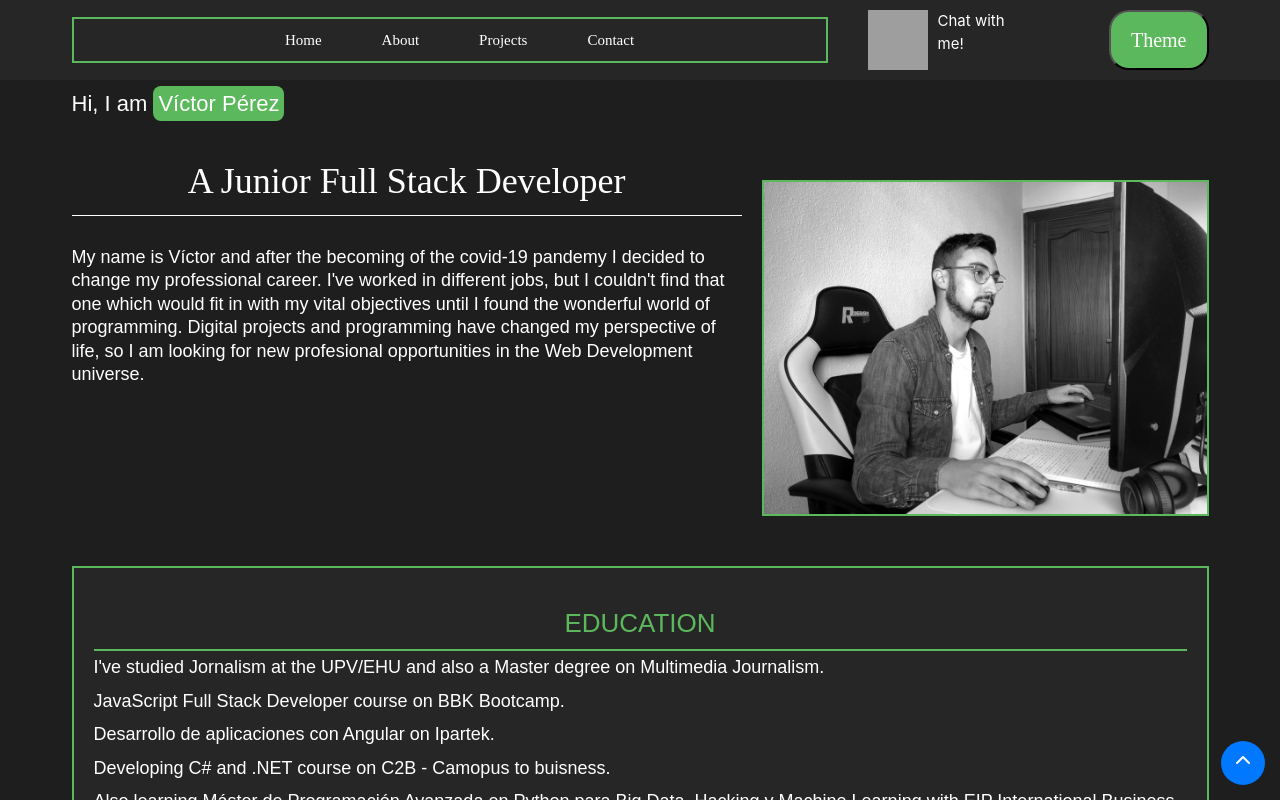
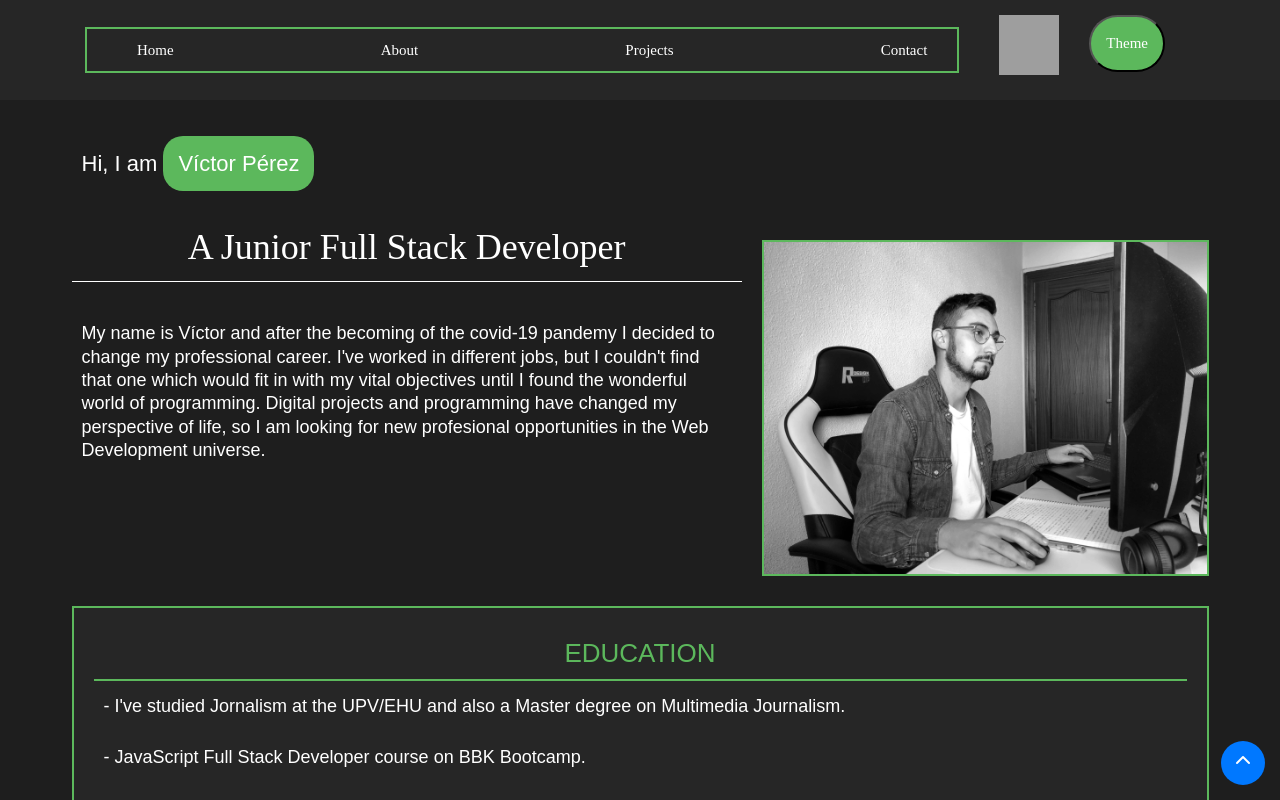
Before and after one commit to Doblepe/CV, a React (Create React App) app: page /about in a window 1280 px wide. Shown: the top 800 px of the page. Built offline with nearby package versions, Linux system fonts and the light colour scheme; grey boxes are pictures that could not be loaded.

Commit message:
css changes responsive

```diff
--- a/src/Components/Reusable/NavMenu.js
+++ b/src/Components/Reusable/NavMenu.js
@@ -3,32 +3,36 @@ import { NavLink } from 'react-router-dom';
 import styled from 'styled-components';
 import { MdClose, MdMenu } from 'react-icons/md';
 import WhatsIcon from './whatsIcon'
+
 const NavStyles = styled.nav`
   position: fixed;
   z-index: 100;
   top: 0;
   left: 0;
   width: 100%;
-  height: 8em;
-  padding: 1rem 0;
+  height: 100px;
+  padding: 15px 15px;
   display: flex;
-  align-items: center;
+  flex-direction: row;
   justify-content: space-between;
   background-color: ${(props) =>
     props.theme.bg_2
   };
+  margin : auto
   p{
     margin-left: 10px;
     color: ${(props) => props.theme.text};
     font-size: 1.5rem
   }
   ul {
-    align-items: center;
+    display: flex;
+    flex-direction: row;
     justify-content: space-between;
     max-width: 1200px;
     width: 90%;
     text-align: center;
-    margin: auto;
+    margin-top: auto;
+    margin-bottom: auto;
     border: solid 2px ${(props) => props.theme.secondary};
     li {
       margin: 0 10px;
@@ -46,13 +50,6 @@ const NavStyles = styled.nav`
       font-size: 1.5rem;
       color: ${(props) => props.theme.text};
       outline: none;
-    }
-    button{
-      margin-left: auto;
-      background-color:  #BCB4B4;
-    }
-    .active {
-      color: ${(props) => props.theme.text};
     }
   }
   .mobile-menu-icon {
@@ -76,25 +73,17 @@ const NavStyles = styled.nav`
     props.theme.bg_2}
     margin: auto;
     display:flex;
+    flex-direction: row;
+    justify-content: space-between;
+
   }
-  .container button{
-      font-family: 'RobotoMono Regular';
-      width: 5em;
-      border-radius: 20px;
-      padding: 1rem 2rem;
-      font-size: 2rem;
-      color: ${(props) => props.theme.text};
-      outline: none;
-     background-color: ${(props) => props.theme.secondary};
-      margin-left: 10em;
-      /* background-color:  #BCB4B4; */
-      margin-left: 5em;
+@media only screen and (max-width: 768px) {
+    max-height: 90px;
+    padding: 0;
+    ul{
+      display:flex;
+      flex-direction: column;
     }
-
-
-  @media only screen and (max-width: 768px) {
-    max-height: 20px;
-    padding: 0;
     .hide-item {
       transform: translateY(calc(-100% - var(--top)));
     }
@@ -124,22 +113,36 @@ const NavStyles = styled.nav`
       }
       li {
         display: block;
-        margin-bottom: 1rem;
+        margin: 15px;
       }
     }
       p{
     margin-left: 10px;
     color: ${(props) => props.theme.text};
     font-size: 1rem
-  }
-    #chat_txt{
-      display: none
-    }
-    #theme-btn{
+  }}
+`;
+
+
+const ThemeBtnStyl = styled.div`
+button{
+    align-content: center;
+      font-family: 'RobotoMono Regular';
+      border-radius: 40px;
+      padding: 15px;
+      margin: auto 30px;
+      font-size: 15px;
+      color: ${(props) => props.theme.text};
+      outline: none;
+      background-color: ${(props) => props.theme.secondary};
+}
+  @media only screen and (max-width: 768px) {
+     #theme-btn{
       display:none
     }
   }
-`;
+`
+
 
 export default function NavMenu(props) {
   const [showNav, setShowNav] = useState(false);
@@ -212,9 +215,10 @@ export default function NavMenu(props) {
           </NavLink>
         </li>
       </ul>
-        <WhatsIcon className={!showNav ? 'navItems hide-item' : 'navItems'} />
-        <p id="chat_txt">Chat with me!</p>
-        <button id="theme-btn" onClick={() => { props.themeToggler() }}>Theme</button>
+          <WhatsIcon className={!showNav ? 'navItems hide-item' : 'navItems'} />
+          <ThemeBtnStyl>
+            <button id="theme-btn" onClick={() => { props.themeToggler() }}>Theme</button>
+          </ThemeBtnStyl>
 
       </div>
     </NavStyles>
--- a/src/Components/Reusable/PText.js
+++ b/src/Components/Reusable/PText.js
@@ -10,7 +10,7 @@ const PStyle = styled.div`
     font-size: 1.5rem;
   }
   @media only screen and (max-width: 460px) {
-    font-size: 1rem;
+
   }
 `;
 
--- /dev/null
+++ b/src/Components/Reusable/Themebutton.js
@@ -0,0 +1,32 @@
+import React from 'react';
+import styled from 'styled-components';
+const ThemeBtnStyl = styled.div`
+button{
+      font-family: 'RobotoMono Regular';
+      border-radius: 50px;
+      padding: auto;
+      margin: auto 30px;
+      width: 4em;
+      font-size: 15px;
+      color: ${(props) => props.theme.text};
+      outline: none;
+      background-color: ${(props) => props.theme.secondary};
+}
+
+  @media only screen and (max-width: 768px) {
+     #theme-btn{
+      display:none
+    }
+  }
+`
+
+export default function ThemeBtn(props) {
+    console.log(props.props)
+
+    return (
+        <ThemeBtnStyl>
+            <button id="theme-btn" onClick={() => { props.themeToggler() }}>Theme</button>
+        </ThemeBtnStyl>
+
+    );
+}
--- a/src/Components/Reusable/whatsIcon.js
+++ b/src/Components/Reusable/whatsIcon.js
@@ -3,7 +3,6 @@ import styled from 'styled-components';
 import WhatsAppImagge from '../../assets/images/WhatsApp.svg.webp';
 
 const SectionTitleStyle = styled.div`
-
   text-align: center;
   display:flex;
   p {
@@ -30,7 +29,6 @@ const SectionTitleStyle = styled.div`
    position: absolute;
    top: 0px;
    left: 20px;
-
 }
   a{
     width:20px
@@ -46,7 +44,7 @@ const SectionTitleStyle = styled.div`
     color: ${(props) => props.theme.text};
   }
       img {
-  margin-left: 0;
+  margin-left: auto;
 
   }
   }
--- a/src/pages/About.js
+++ b/src/pages/About.js
@@ -13,8 +13,8 @@ const AboutPageStyles = styled.div`
   color: ${(props) =>
     props.theme.text
   };
-  margin: 0 auto;
-  font-size: 1.8rem;
+  padding: 80px 0;
+  font-size: 16px;
   line-height: 1.3em;
   font-family: 'Raleway', sans-serif;
  .top-section {
@@ -23,11 +23,6 @@ const AboutPageStyles = styled.div`
   justify-content: center;
   gap: 2rem;
 }
- p{
-  padding:1rem
-  font-size: 1.8rem;
-  line-height: 1.3em;}
-
   a {
     color: ${(props) =>
     props.theme.text
@@ -36,9 +31,8 @@ const AboutPageStyles = styled.div`
     border-bottom-width: 1px solid;
   }
   .education_section{
-    font-size: 2rem;
     gap:2rem;
-    font-size: 1.8rem;
+    font-size: 16px;
   }
   .left {
     flex: 3;
@@ -47,14 +41,14 @@ const AboutPageStyles = styled.div`
     flex: 2;
   }
   .about__subheading {
-    font-size: 2.2rem;
+    font-size: 22px;
     margin-bottom: 2rem;
     span {
       background-color:${(props) =>
     props.theme.secondary
   };
-      padding: 0.5rem;
-      border-radius: 8px;
+      padding: 15px;
+      border-radius: 20px;
     }
   }
   .about__heading {
@@ -74,7 +68,7 @@ const AboutPageStyles = styled.div`
     margin-top: 10em;
   }
   .about__info__items {
-    margin-top: 5rem;
+    margin-top: 30px;
     background-color: ${(props) =>
     props.theme.bg_2
   };
@@ -85,6 +79,7 @@ const AboutPageStyles = styled.div`
   }
   .about__info__item {
     margin-bottom: 5rem;
+    padding: auto;
   }
   .about__info__item i{
    font-size: 5rem;
@@ -92,7 +87,7 @@ const AboutPageStyles = styled.div`
   .about__info__heading {
   text-transform: uppercase;
   font-size: 2.6rem;
-  padding: 2rem 0 1rem 0;
+  padding: 10px 0 10px 0px;
   color: ${(props) =>
     props.theme.secondary
   };
@@ -100,6 +95,7 @@ const AboutPageStyles = styled.div`
   border-bottom: 2px solid ${(props) =>
     props.theme.secondary
   };
+
   }
    h3 {
   font-size: 2.4rem;
@@ -123,24 +119,40 @@ const AboutPageStyles = styled.div`
     gap: 1rem;
     padding:1rem
   }
+  .fav_box{
+    display:flex;
+    flex-direction: row;
+    justify-content: space-around
+  }
   .skills_article{
     justify-content:center;
     align-items: center;
    display: flex;
-   flex-flow: wrap;
+   flex-direction: column;
    border: solid 2px ${(props) =>
     props.theme.secondary
   };
-  margin-top:1em;
-  padding: 1rem;
+  margin-top:16px;
+  padding: 10px 0;
   width:125px;
   }
   .experience_box{
+    margin: 20px 0;
+    padding: auto;
     display: flex;
-    flex-wrap: wrap;
-    gap: 1rem;
+    flex-direction: column;
   }
+  p {
+    padding:10px;
+    font-size: 1.8rem
+   }
    @media only screen and (max-width: 1100px) {
+    padding: 125px 0;
+    line-height: 1.3em;
+   p {
+    padding:10px
+    font-size: 1.5rem
+   }
 
     .top-section {
       flex-direction: column;
@@ -174,13 +186,15 @@ const AboutPageStyles = styled.div`
   .aboutSection__right {
     flex: 3;
   }
+
+
 }
   @media only screen and (max-width: 768px) {
-    font-size: 1.4rem;
-    padding: 1rem 0;
+   padding: 120px 0;
+  font-size: 16px;
+  line-height: 1.3em;
       .right {
     flex-wrap: wrap;
-
    }
      img{
       max-height:390px;    }
@@ -198,8 +212,12 @@ const AboutPageStyles = styled.div`
   }
     .top-section {
       flex-direction: column;
-      gap: 5rem;
+      gap:1rem;
     }
+    p {
+    padding:10px;
+    font-size: 1.5rem
+   }
   }
   h3 {
   font-size: 1.8rem;
@@ -247,6 +265,11 @@ const AboutPageStyles = styled.div`
   }
 }
   @media only screen and (max-width: 450px) {
+    padding: 120px 0;
+   p {
+    padding:10px;
+    font-size: 1.5rem
+   }
   .about__info__heading {
       font-size: 2.5rem,;
        text-align:center;
@@ -276,11 +299,12 @@ const AboutPageStyles = styled.div`
   };
   margin-top:1em;
   padding: 1rem;
-  width:75px;
+  width:65px;
   }
   p{
-    font-size: 1rem;
-    margin: none;
+    padding:10px;
+    font-size: 1.5rem;
+    margin: auto;
   }
   .experience_box{
     display: block;
@@ -315,11 +339,11 @@ export default function About(props) {
           <div className="about__info__items">
             <div className="about__info__item">
               <h1 className="about__info__heading">Education</h1>
-              <p>I've studied Jornalism at the UPV/EHU and also a Master degree on Multimedia Journalism.</p>
-              <p>JavaScript Full Stack Developer course on <a href="https://www.linkedin.com/school/code4jobsbbkbootcamp/" rel='noreferrer' target='_blank'>BBK Bootcamp.</a></p>
-              <p>Desarrollo de aplicaciones con Angular on <a href="https://www.linkedin.com/company/ipartek/" rel='noreferrer' target='_blank'> Ipartek.</a></p>
-              <p> Developing C# and .NET course on <a href='https://www.linkedin.com/search/results/all/?keywords=C2B%20-%20Campus%20To%20Business&sid=zVd' rel='noreferrer' target='_blank'>C2B - Camopus to buisness</a>.</p>
-              <p> Also learning Máster de Programación Avanzada en Python para Big Data, Hacking y Machine Learning with <a href='https://www.linkedin.com/school/eip-international-business-school/' rel='noreferrer' target='_blank'>EIP International Business School</a>.</p>
+              <p>- I've studied Jornalism at the UPV/EHU and also a Master degree on Multimedia Journalism.</p>
+              <p>- JavaScript Full Stack Developer course on <a href="https://www.linkedin.com/school/code4jobsbbkbootcamp/" rel='noreferrer' target='_blank'>BBK Bootcamp.</a></p>
+              <p>- Desarrollo de aplicaciones con Angular on <a href="https://www.linkedin.com/company/ipartek/" rel='noreferrer' target='_blank'> Ipartek.</a></p>
+              <p>-  Developing C# and .NET course on <a href='https://www.linkedin.com/search/results/all/?keywords=C2B%20-%20Campus%20To%20Business&sid=zVd' rel='noreferrer' target='_blank'>C2B - Camopus to buisness</a>.</p>
+              <p>- Also learning Máster de Programación Avanzada en Python para Big Data, Hacking y Machine Learning with <a href='https://www.linkedin.com/school/eip-international-business-school/' rel='noreferrer' target='_blank'>EIP International Business School</a>.</p>
             </div>
 
             <div className="about__info__item">
@@ -420,7 +444,7 @@ export default function About(props) {
                 </article>
               </div>
               <h2 >My favs: </h2>
-              <div className="icons_box">
+              <div className="fav_box">
               <article className='skills_article'>
                 <i class="devicon-javascript-plain"></i>
                 <p>JS</p>
@@ -434,9 +458,9 @@ export default function About(props) {
               <div className="about__info__item">
               <h1 className="about__info__heading">Experience</h1>
               <div className="experience_box">
-                <p>On the IT world I worked for three months coding REACT && PHP at <a href="http://jamenet.eus/" rel='noreferrer' target='_blank'>Jamenet Sollutions.</a></p>
-                <p>Since june of 2022 i'm coding with JS with Bilbomática and The WhiteTeam developing this app <a href="https://www.geo.euskadi.eus/geobisorea" rel='noreferrer' target='_blank'> Visor Geoeuskadi</a> </p>
-                <p>I've worked on many different jobs, such as a Journalist, as a comercial, as administrative and also as a Lifeguard. Thath jobs let me gain so many soft skills like efficient comunication, emotional intelligence and team working. </p>
+                <p>- On the IT world I worked for three months coding REACT && PHP at <a href="http://jamenet.eus/" rel='noreferrer' target='_blank'>Jamenet Sollutions.</a></p>
+                <p>- Since june of 2022 i'm coding with JS with Bilbomática and The WhiteTeam developing this app <a href="https://www.geo.euskadi.eus/geobisorea" rel='noreferrer' target='_blank'> Visor Geoeuskadi</a> </p>
+                <p>- I've worked on many different jobs, such as a Journalist, as a comercial, as administrative and also as a Lifeguard. Thath jobs let me gain so many soft skills like efficient comunication, emotional intelligence and team working. </p>
               </div>
             </div>
           </div>
@@ -447,202 +471,3 @@ export default function About(props) {
     </>
   );
 }
-
-
-
-
-/* import React from 'react'
-
-import Map from '../Components/About/Map'
-import styled from 'styled-components'
-import AboutImg from '../assets/images/IMG_8178-min.jpg'
-import SectionTitle from '../Components/Reusable/SectionTitle'
-import PText from '../Components/Reusable/PText'
-import ContactBanner from '../../../../../clone/src/components/ContactBanner'
-const AboutPageStyles = styled.div`
-background-color: var(--dark-bg);
-color: white;
-padding: 10rem 0;
-font-family: 'Raleway', sans-serif;
-font-weight: bold;
-@import url('https://fonts.googleapis.com/css2?family=Raleway:wght@400;700&display=swap');
-.top-section {
-  display: flex;
-  align-items: center;
-  justify-content: center;
-  gap: 2rem;
-}
-a{
-  color: white;
-}
-p{font-family: 'Raleway', sans-serif;
-font-size: 1.8rem;
-padding: 2rem 0 0 0;
-}
-.left {
-  flex: 3;
-}
-.right {
-  flex: 2;
-}
-.about__subheading {
-  font-size: 2.2rem;
-  margin-bottom: 2rem;
-  span {
-    background-color: var(--green);
-    padding: 0.5rem;
-    border-radius: 8px;
-    opacity: inherit;
-    color: white;
-  }
-}
-.about__heading {
-  font-size: 3.6rem;
-  margin-bottom: 3rem;
-  color: var(--green)
-}
-.about__info {
-  margin-bottom: 4rem;
-  .para {
-    max-width: 100%;
-  }
-}
-.right {
-  img {
-    border: 2px solid var(--green);
-  }
-}
-.about__info__items {
-  font-family: 'Raleway', sans-serif;
-  font-weight: bold;
-  background-color: var(--deep-dark);
-  margin-top: 5rem;
-  padding: 5rem;
-  margin-bottom: 5rem;
-  border: solid var(--green);
-i{
-  align-items: center;
-  justify-content: space-between;
-  padding: 2rem;
-}
-h1{
-  align-items: center;
-}
-h3{
-  padding: 2rem 0 0 0;
-  font-size: 3rem;
-  justify-content: center;
-  font-style: bold;
-}
-}
-.about__info__item {
-  margin-bottom: 5rem;
-  justify-content: center;
-  align-items: center;
-  padding: 1rem 1rem 2rem 2rem;
-  border-bottom: 2px solid var(--green);
-}
-.about__info__heading {
-  font-size: 2.6rem;
-  padding: 2rem 0 2rem 0;
-  color: var(--green);
-  border-bottom: 2px solid var(--green);
-  span {
-    background-color: var(--green);
-    font-family: 'Raleway', sans-serif;
-    padding: 0.5rem;
-    border-radius: 8px;
-    opacity: inherit;
-    color: white;
-    margin-bottom: 2rem;
-  }
-}
-@media only screen and (max-width: 950px) {
-  .aboutSection__left {
-    flex: 4;
-  }
-  .aboutSection__right {
-    flex: 3;
-  }
-}
-@media only screen and (max-width: 768px) {
-  .container {
-    flex-direction: column;
-    text-align: center;
-  }
-  .aboutSection__left,
-  .aboutSection__right {
-    width: 100%;
-  }
-  .aboutSection__right {
-    margin-top: 3rem;
-  }
-  .section-title {
-    text-align: center;
-  }
-  .para {
-    margin: 0 auto;
-    margin-top: 2rem;
-  }
-  .aboutSection__buttons {
-    flex-direction: column;
-    gap: 0rem;
-    .button-wrapper,
-    a {
-      width: 100%;
-      text-align: center;
-    }
-  }
-}
-`;
-export default function About() {
-
-  return (
-    <AboutPageStyles>
-      <SectionTitle heading="About" subheading="" />
-      <div className="container">
-        <div className="top-section">
-          <div className="left">
-            <p className="about__subheading">
-              Hi, I am <span>Víctor Pérez</span>
-            </p>
-            <h2 className="about__heading">A Full Stack JR JavaScript Developer</h2>
-            <div className="about__info">
-              <PText>
-                My name is Víctor and after the becoming of the pandemy I decided to change my professional career. I've worked in different jobs, but I couldn't find that one which would fit with my vital features until I found out the wonderful world of programming. Development and programming have changed the way i see the world, so I am looking for my first profesional opportunity in the Web Development universe.
-                <br />
-                <br />
-                My vision is to make the world a better place. Nowadays almost everything is becoming better than ever. It is time for us to create better stuff that helps the world to become a better place.
-              </PText>
-            </div>
-          {/*   <Button variant="success" download='#'>Descarga CV</Button>
-          </div>
-          <div className="right">
-            <img src={AboutImg} alt="me" />
-          </div>
-        </div>
-     {/* ---------------------   ABOUT BOX -----------------------------
-        <div className="about__info__items">
-          <div className="about__info__item">
-            <h1 className="about__info__heading">Education</h1>
-
-            <p>JavaScript Full Stack Developer course on <a href="http://cursos.bbkbootcamp.com/?gclid=CjwKCAjwn8SLBhAyEiwAHNTJbQcvt29TMEJ8eHRgVsS7aQOgNgs-KxJCEIV_bJcLF7qoeNsuOBDUDhoCwIUQAvD_BwE" rel='noreferrer' target='_blank'>BBK Bootcamp.</a>
-            <br />
-            Desarrollo de aplicaciones con Angular on <a href="https://formacion.ipartek.com/"> Ipartek.</a>
-            <br />
-            Also autodidactic learning.</p>
-
-          </div>
-          <div className="about__info__item">
-            <div className="inside_items">
-            <h1 className="about__info__heading"> Dev tools</h1>
-
-           {/*  <PText>Agiles, Scrum</PText>
-            </div>
-          </div>
-        </div>
-      </div>
-      <ContactBanner/>
-    </AboutPageStyles>
-  )
-} */
```
Also changed, not shown: src/pages/Contact.js (+16 -10 lines).
